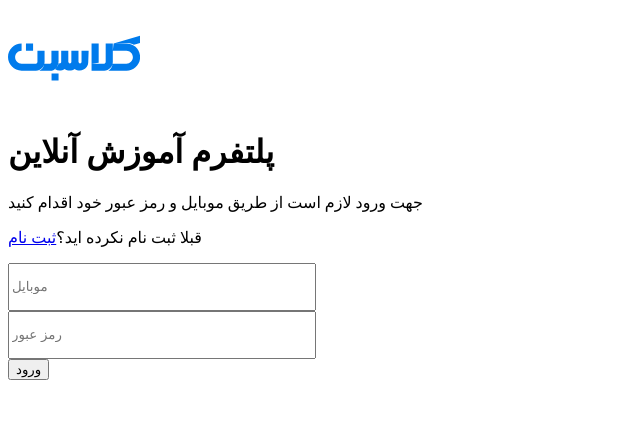
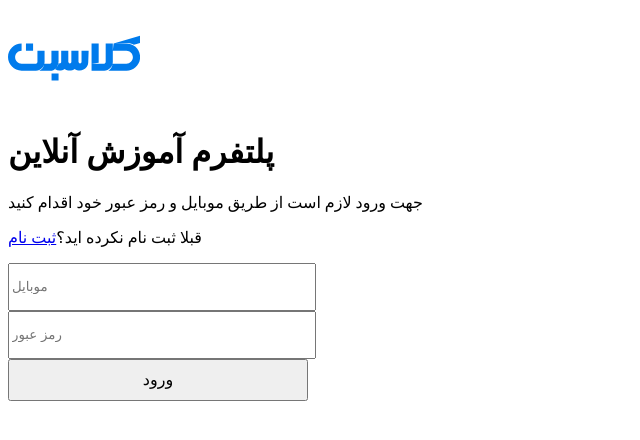
Before and after one commit to reza-salemi/admin-dashboard, a React (Vite) app: page /login in a window 1280 px wide. Shown: the top 440 px of the page, without its empty margins (0-640 px from the left). Built offline with nearby package versions, Linux system fonts and the light colour scheme.

Commit message:
refactor: use button component

```diff
--- a/src/features/authentication/components/login/index.tsx
+++ b/src/features/authentication/components/login/index.tsx
@@ -1,4 +1,6 @@
 import { Link } from "react-router-dom";
+
+import Button from "components/Button";
 import logo from "@assets/images/logo.svg";
 import FormInput from "@features/authentication/components/form-input";
 
@@ -33,9 +35,9 @@ export const Login: React.FC = () => {
                 type="password"
               />
               <div className="text-center mt-3">
-                <button type="submit" className="btn btn-lg btn-primary">
+                <Button className="btn-primary" type="submit">
                   {login}
-                </button>
+                </Button>
               </div>
             </form>
           </div>
--- a/src/features/authentication/components/register/index.tsx
+++ b/src/features/authentication/components/register/index.tsx
@@ -3,6 +3,7 @@ import { useForm } from "react-hook-form";
 
 import logo from "@assets/images/logo.svg";
 import FormInput from "@features/authentication/components/form-input";
+import Button from "components/Button";
 
 import {
   persianStrings,
@@ -79,9 +80,9 @@ export const Register: React.FC = () => {
                 error={errors}
               />
               <div className="text-center mt-3">
-                <button type="submit" className="btn btn-lg btn-primary">
+                <Button type="submit" className="btn-primary">
                   {registerString}
-                </button>
+                </Button>
               </div>
             </form>
           </div>
--- a/vite.config.ts
+++ b/vite.config.ts
@@ -9,6 +9,7 @@ export default defineConfig({
     alias: {
       "@assets": path.resolve(__dirname, "./src/assets"),
       "@features": path.resolve(__dirname, "./src/features"),
+      components: path.resolve(__dirname, "./src/components"),
     },
   },
 });
```
